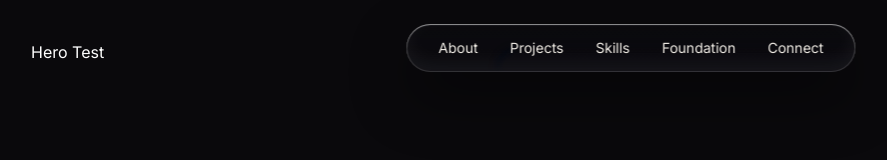
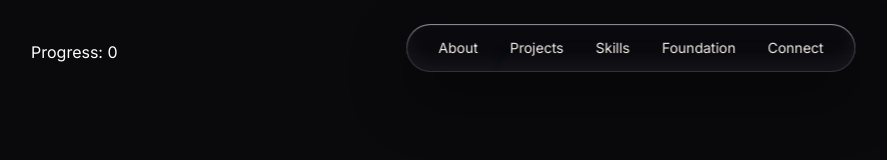
Before and after one commit to simply-kabir/test-portfolio, a Next.js app: page / in a window 1280 px wide. Shown: the top 160 px of the page, without its empty margins (9-896 px from the left). Built offline with nearby package versions, Linux system fonts and the light colour scheme.

Commit message:
ios checkpoint 9

```diff
--- a/src/components/sections/hero/hero.tsx
+++ b/src/components/sections/hero/hero.tsx
@@ -1,9 +1,15 @@
 "use client";
 
+import { useRef } from "react";
+import { useDollyProgress } from "@/hooks/use-dolly-progress";
+
 export default function Hero() {
+  const sectionRef = useRef<HTMLElement>(null);
+  const progress = useDollyProgress(sectionRef);
+
   return (
-    <section id="hero" className="relative w-full h-screen">
-      <h1 style={{ color: "white", padding: "40px" }}>Hero Test</h1>
+    <section ref={sectionRef} id="hero" className="relative w-full h-screen">
+      <h1 style={{ color: "white", padding: "40px" }}>Progress: {progress}</h1>
     </section>
   );
 }
```
